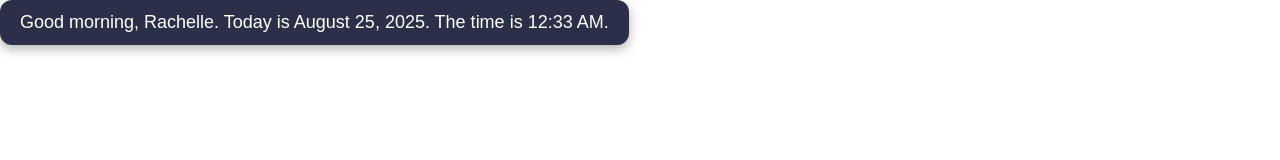
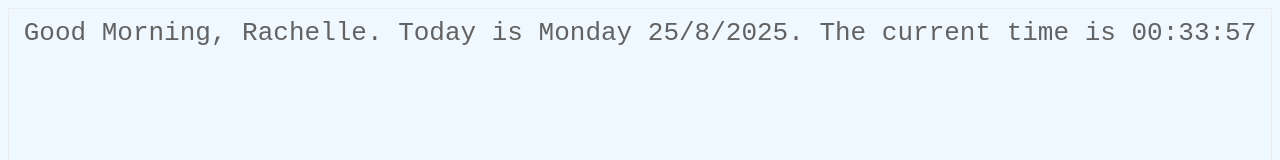
Before and after one commit to rachellemariefit/notion-widget-greeting, a plain HTML site: page index.html in a window 1280 px wide. Shown: the top 160 px of the page. Drawn offline with Linux system fonts and the light colour scheme.

Commit message:
Update index.html

```diff
--- a/index.html
+++ b/index.html
@@ -1,52 +1,62 @@
-<!DOCTYPE html>
-<html lang="en">
+<html>
 <head>
-  <meta charset="UTF-8">
-  <meta name="viewport" content="width=device-width, initial-scale=1.0">
-  <title>Greeting Widget</title>
+    <title>Greeting Message</title>
     <style>
-    body {
-      margin: 0;
-      padding: 0;
-      font-family: 'Poppins', sans-serif;
-      font-size: 18px;
-      background: transparent; /* blends with Notion */
-      color: #ffffff;
+#lbl {
+    font-family: monospace;
+    font-size: xx-large;
+    color: #626262;
+    padding: 5px;
+    border: 1px solid #ececec;
+    text-align: center;
+    line-height: 1.5;
+    height:85%;
+    white-space: nowrap; /* keeps all text on one line */
 }
-
-    .widget {
-      display: inline-block;
-      padding: 12px 20px;
-      border-radius: 12px;
-      background: #2c2f48; /* box color */
-      box-shadow: 0 4px 12px rgba(0,0,0,0.3);
-      font-weight: 500;
-      white-space: nowrap; /* keep everything on one line */
+body{
+    background-color: aliceblue;
 }
     </style>
 </head>
 <body>
-  <div class="widget" id="widget-text">Loading...</div>
+    <div id="lbl">Loading...</div>
+</body>
 
 <script>
-    function updateWidget() {
-      const now = new Date();
-      const hours = now.getHours();
+    var weekday = ["Sunday","Monday","Tuesday","Wednesday","Thursday","Friday","Saturday"];
 
-      let greeting = "Good morning";
-      if (hours >= 12 && hours < 18) greeting = "Good afternoon";
-      else if (hours >= 18) greeting = "Good evening";
+    function updateGreeting() {
+        var today = new Date();
+        var hrs = today.getHours();
+        var dayOfWeek = weekday[today.getDay()];
 
-      const options = { month: 'long', day: 'numeric', year: 'numeric' };
-      const dateString = now.toLocaleDateString(undefined, options);
-      const timeString = now.toLocaleTimeString([], { hour:'2-digit', minute:'2-digit' });
+        // Format date
+        var dateStr = dayOfWeek + " " + today.getDate() + "/" + (today.getMonth()+1) + "/" + today.getFullYear();
 
-      document.getElementById('widget-text').textContent =
-        `${greeting}, Rachelle. Today is ${dateString}. The time is ${timeString}.`;
+        // Format time
+        var hours = today.getHours();
+        var minutes = today.getMinutes();
+        var seconds = today.getSeconds();
+        if (hours < 10) hours = "0" + hours;
+        if (minutes < 10) minutes = "0" + minutes;
+        if (seconds < 10) seconds = "0" + seconds;
+        var timeStr = hours + ":" + minutes + ":" + seconds;
+
+        // Determine greeting
+        var greet;
+        if (hrs < 12)
+            greet = 'Good Morning, ';
+        else if (hrs >= 12 && hrs <= 17)
+            greet = 'Good Afternoon, ';
+        else
+            greet = 'Good Evening, ';
+
+        // Set inline content
+        document.getElementById('lbl').textContent =
+            `${greet}Rachelle. Today is ${dateStr}. The current time is ${timeStr}`;
     }
 
-    setInterval(updateWidget, 1000);
-    updateWidget();
+    setInterval(updateGreeting, 1000);
+    updateGreeting();
 </script>
-</body>
 </html>
```
Lines whose indentation alone changed are shown as unchanged.
